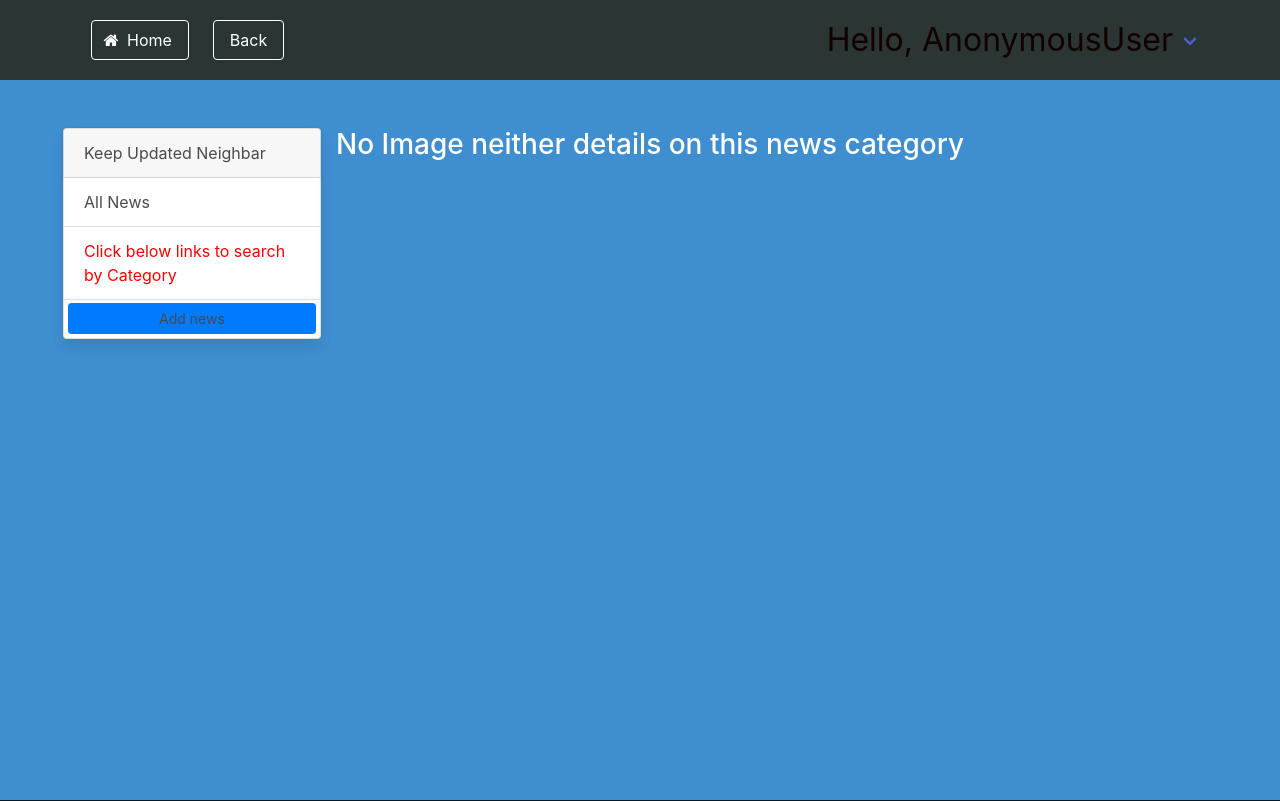
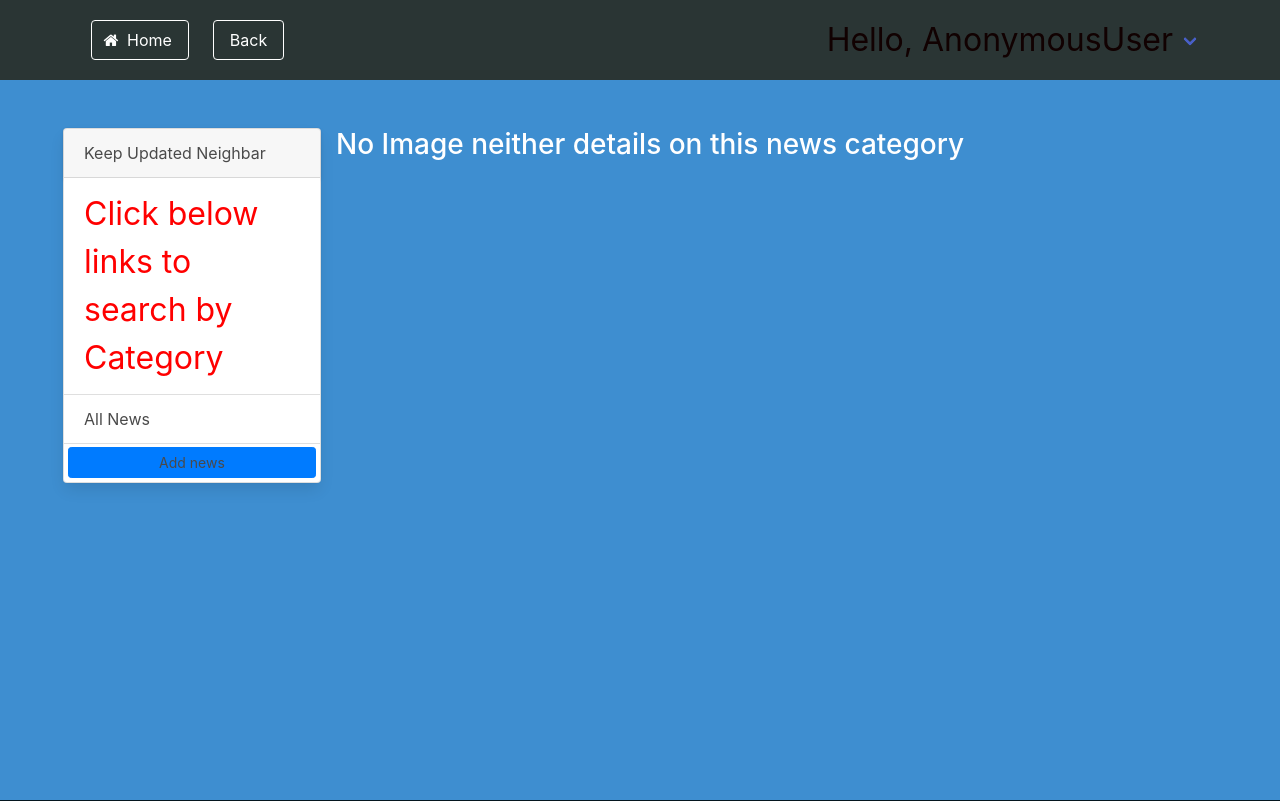
Before and after one commit to JoeGakumo21/updateNeighbours, a Django app: page /newshome in a window 1280 px wide. Shown: the top 801 px of the page. Run offline with Django 3.2, Linux system fonts and the light colour scheme; data that the repository does not hold is empty; some libraries are stand-ins or nearby versions.

Commit message:
minor charges on color

```diff
--- a/main/templates/newshome.html
+++ b/main/templates/newshome.html
@@ -66,11 +66,12 @@
                         </div>
                         <ul class="list-group list-group-flush">
                             <li class="list-group-item">
+                                <a style="text-decoration: none;color:red;font-size: 2rem;">Click below links to search by Category</a>
+                             </li>
+                            <li class="list-group-item">
                                <a href="{% url 'newshome' %}" style="text-decoration: none;">All News</a>
                             </li>
-                            <li class="list-group-item">
-                                <a style="text-decoration: none;color:red">Click below links to search by Category</a>
-                             </li>
+
                             {% for category in categories %}
                             <li class="list-group-item">
                                 <a href="{% url 'newshome' %}?category={{category.name}}" style="text-decoration: none;">{{category.name}}</a>
```
